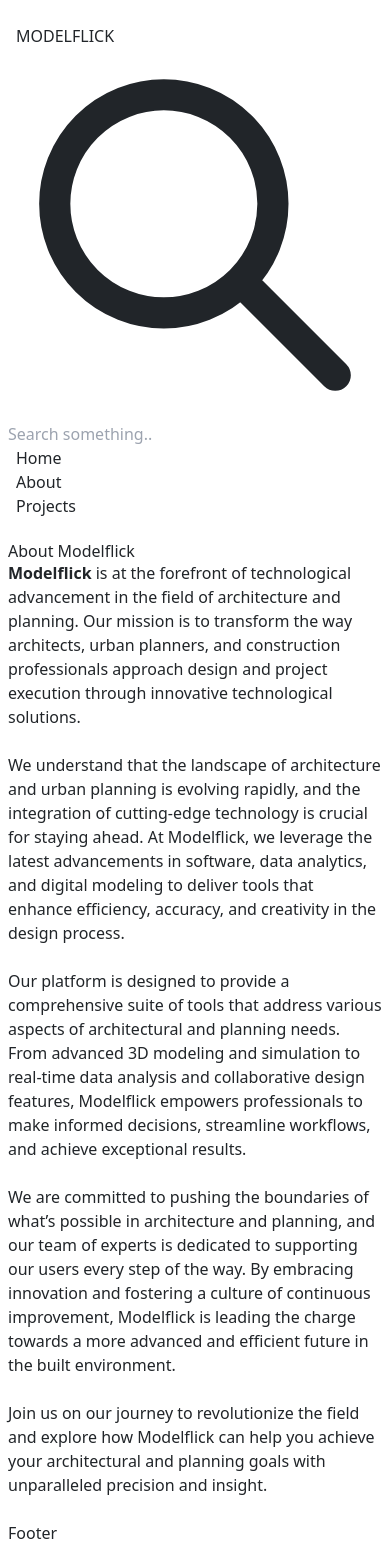
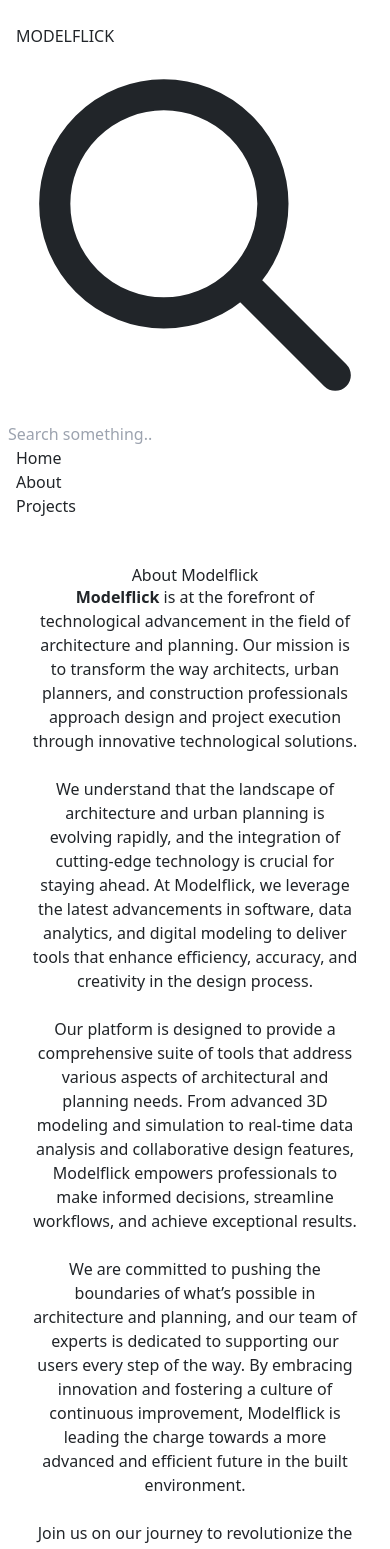
Before and after one commit to Arunarchitect/frontend, a React (Vite) app in the folder client/: page /about in a window 390 px wide. Shown: the top 1549 px of the page. Built offline with nearby package versions, Linux system fonts and the light colour scheme.

Commit message:
added responsiveness to About

```diff
--- a/client/src/containers/AboutPage.jsx
+++ b/client/src/containers/AboutPage.jsx
@@ -2,21 +2,21 @@ import React from 'react';
 
 const AboutPage = () => {
   return (
-    <div className="flex flex-col items-center justify-center h-screen bg-gray-50 p-8">
-      <h1 className="text-4xl font-bold mb-6">About Modelflick</h1>
-      <p className="text-lg mb-4">
+    <div className="flex flex-col items-center justify-center min-h-screen bg-gray-50 p-4 sm:p-8">
+      <h1 className="text-3xl sm:text-4xl font-bold mb-6 text-center">About Modelflick</h1>
+      <p className="text-base sm:text-lg mb-4 text-center">
         <strong>Modelflick</strong> is at the forefront of technological advancement in the field of architecture and planning. Our mission is to transform the way architects, urban planners, and construction professionals approach design and project execution through innovative technological solutions.
       </p>
-      <p className="text-lg mb-4">
+      <p className="text-base sm:text-lg mb-4 text-center">
         We understand that the landscape of architecture and urban planning is evolving rapidly, and the integration of cutting-edge technology is crucial for staying ahead. At Modelflick, we leverage the latest advancements in software, data analytics, and digital modeling to deliver tools that enhance efficiency, accuracy, and creativity in the design process.
       </p>
-      <p className="text-lg mb-4">
+      <p className="text-base sm:text-lg mb-4 text-center">
         Our platform is designed to provide a comprehensive suite of tools that address various aspects of architectural and planning needs. From advanced 3D modeling and simulation to real-time data analysis and collaborative design features, Modelflick empowers professionals to make informed decisions, streamline workflows, and achieve exceptional results.
       </p>
-      <p className="text-lg mb-4">
+      <p className="text-base sm:text-lg mb-4 text-center">
         We are committed to pushing the boundaries of what’s possible in architecture and planning, and our team of experts is dedicated to supporting our users every step of the way. By embracing innovation and fostering a culture of continuous improvement, Modelflick is leading the charge towards a more advanced and efficient future in the built environment.
       </p>
-      <p className="text-lg mb-4">
+      <p className="text-base sm:text-lg mb-4 text-center">
         Join us on our journey to revolutionize the field and explore how Modelflick can help you achieve your architectural and planning goals with unparalleled precision and insight.
       </p>
     </div>
```
